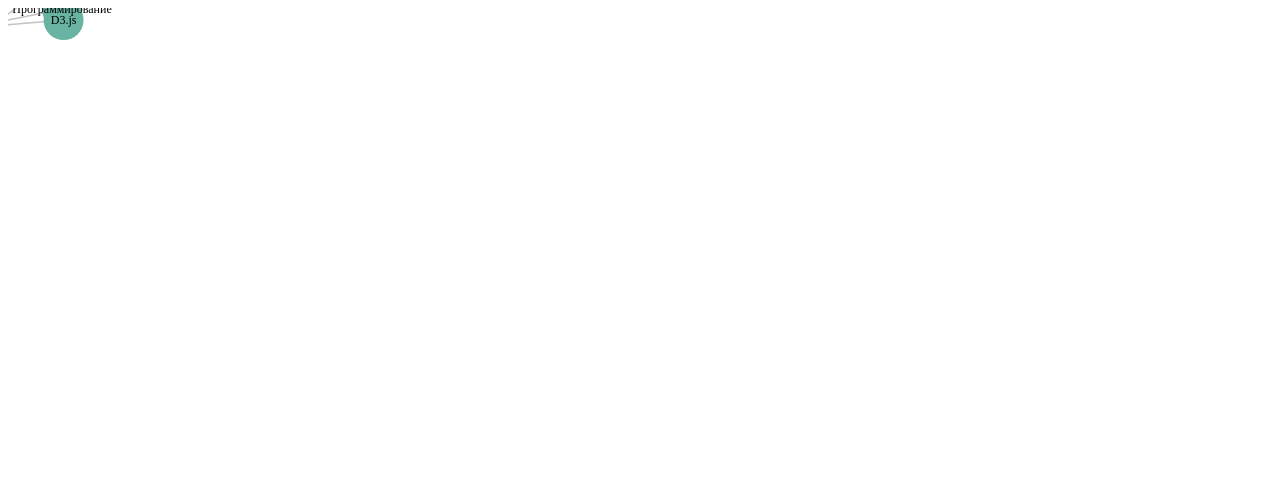
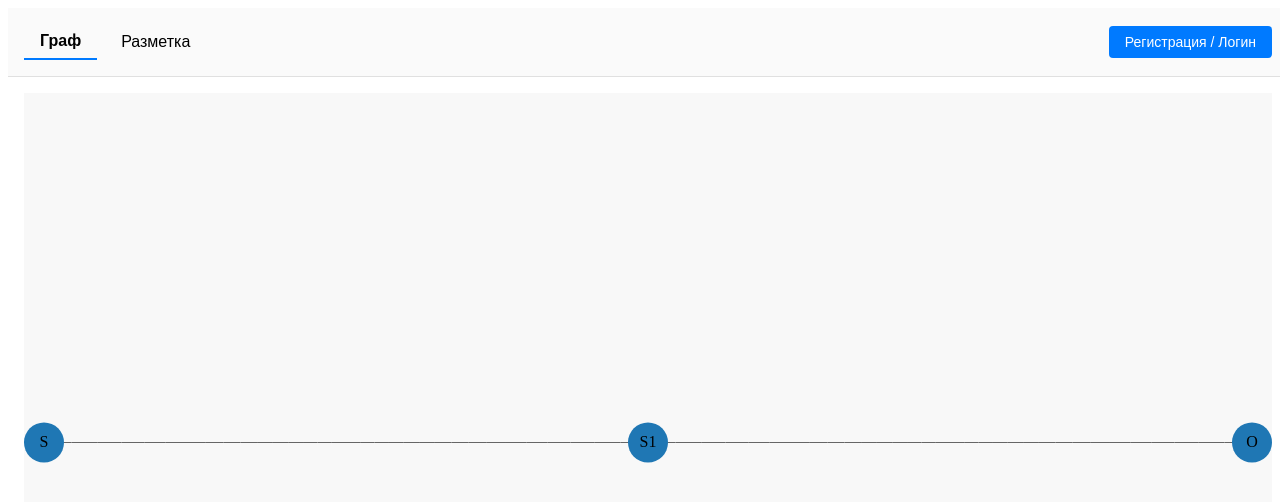
Before and after one commit to filatov04/project-grapgh, a React (Vite) app: page / in a window 1280 px wide. Shown: the top 502 px of the page. Built offline with nearby package versions, Linux system fonts and the light colour scheme.

Commit message:
added some graph with node

```diff
--- a/src/app/App.tsx
+++ b/src/app/App.tsx
@@ -1,9 +1,9 @@
-import Graph from "../Graph";
+import GraphPage from "../pages/GraphPage/GraphPage";
 
 function App() {
   return (
     <div style={{ width: "100vw", height: "100vh" }}>
-      <Graph />
+      <GraphPage />
     </div>
   );
 }
--- a/src/pages/GraphPage/Graph.tsx
+++ /dev/null
@@ -1,3 +0,0 @@
-export const GraphPage = () => {
-  return <div>GraphPage</div>;
-};
--- a/src/pages/GraphPage/GraphPage.module.css
+++ b/src/pages/GraphPage/GraphPage.module.css
@@ -0,0 +1,71 @@
+.graph-page {
+  display: flex;
+  flex-direction: column;
+  height: 100vh;
+  background-color: #ffffff;
+}
+
+.graph-page__header {
+  display: flex;
+  align-items: center;
+  justify-content: space-between;
+  padding: 16px;
+  border-bottom: 1px solid #e0e0e0;
+  background-color: #fafafa;
+}
+
+.graph-page__tabs {
+  display: flex;
+}
+
+.graph-page__tab {
+  padding: 8px 16px;
+  margin-right: 8px;
+  border: none;
+  background: none;
+  font-size: 16px;
+  cursor: pointer;
+}
+
+.graph-page__tab[aria-selected="true"] {
+  border-bottom: 2px solid #007aff;
+  font-weight: bold;
+}
+
+.graph-page__login {
+  padding: 8px 16px;
+  font-size: 14px;
+  cursor: pointer;
+  background-color: #007aff;
+  color: #ffffff;
+  border: none;
+  border-radius: 4px;
+}
+
+.graph-page__content {
+  flex: 1;
+  overflow: auto;
+  padding: 16px;
+}
+
+.graph-page__svg {
+  width: 100%;
+  height: 100%;
+  background-color: #f8f8f8;
+}
+
+/* Стили для узлов и связей */
+.link {
+  stroke: #666666;
+  stroke-width: 2px;
+}
+
+.node circle {
+  fill: #1f77b4;
+}
+
+.node text {
+  font-size: 12px;
+  fill: #ffffff;
+  pointer-events: none;
+}
--- /dev/null
+++ b/src/pages/GraphPage/GraphPage.tsx
@@ -0,0 +1,130 @@
+import React, { useEffect, useRef } from "react";
+import * as d3 from "d3";
+import styles from "./GraphPage.module.css";
+
+interface RDFNode {
+  id: string;
+  label: string;
+}
+interface RDFLink {
+  source: string;
+  target: string;
+  predicate: string;
+}
+
+const GraphPage: React.FC = () => {
+  const svgRef = useRef<SVGSVGElement | null>(null);
+
+  const nodes: RDFNode[] = [
+    { id: "S", label: "S" },
+    { id: "S1", label: "S1" },
+    { id: "O", label: "O" },
+  ];
+  const links: RDFLink[] = [
+    { source: "S", target: "S1", predicate: "p name" },
+    { source: "S1", target: "O", predicate: "R" },
+  ];
+
+  useEffect(() => {
+    const svgEl = svgRef.current;
+    if (!svgEl) return;
+    const svg = d3.select(svgEl);
+    const width = svgEl.clientWidth;
+    const height = svgEl.clientHeight;
+
+    // Собираем иерархию
+    const idMap = new Map(nodes.map((n) => [n.id, n] as [string, RDFNode]));
+    const childrenMap = new Map<string, RDFNode[]>();
+    links.forEach(({ source, target }) => {
+      if (!childrenMap.has(source)) childrenMap.set(source, []);
+      childrenMap.get(source)!.push(idMap.get(target)!);
+    });
+    const rootId = nodes.find((n) => !links.some((l) => l.target === n.id))!.id;
+    const root = d3.hierarchy<RDFNode>(
+      idMap.get(rootId)!,
+      (d) => childrenMap.get(d.id) || []
+    );
+    const tree = d3.tree<RDFNode>().size([height - 40, width - 40]);
+    tree(root);
+
+    // Центрируем граф
+    const xs = root.descendants().map((d) => d.x!);
+    const ys = root.descendants().map((d) => d.y!);
+    const xMin = d3.min(xs)!,
+      xMax = d3.max(xs)!;
+    const yMin = d3.min(ys)!,
+      yMax = d3.max(ys)!;
+    const xOffset = (height - (xMax - xMin)) / 2 - xMin;
+    const yOffset = (width - (yMax - yMin)) / 2 - yMin;
+
+    const g = svg
+      .append("g")
+      .attr("transform", `translate(${yOffset},${xOffset})`);
+
+    // Генератор путей для связей с корректной типизацией
+    const linkGenerator = d3
+      .linkHorizontal<
+        d3.HierarchyPointLink<RDFNode>,
+        d3.HierarchyPointNode<RDFNode>
+      >()
+      .x((d) => d.y!)
+      .y((d) => d.x!);
+
+    // Рендер связей
+    g.selectAll("path.link")
+      .data(root.links())
+      .enter()
+      .append("path")
+      .classed("link", true)
+      .attr("d", linkGenerator)
+      .attr("stroke", "#666")
+      .attr("fill", "none");
+
+    // Рендер узлов
+    const nodeG = g
+      .selectAll("g.node")
+      .data(root.descendants())
+      .enter()
+      .append("g")
+      .classed("node", true)
+      .attr("transform", (d) => `translate(${d.y!},${d.x!})`);
+
+    nodeG.append("circle").attr("r", 20).attr("fill", "#1f77b4");
+    nodeG
+      .append("text")
+      .attr("dy", 4)
+      .attr("text-anchor", "middle")
+      .text((d) => d.data.label);
+
+    // Cleanup
+    return () => {
+      svg.selectAll("*").remove();
+    };
+  }, []);
+
+  return (
+    <div className={styles["graph-page"]}>
+      <header className={styles["graph-page__header"]}>
+        <nav className={styles["graph-page__tabs"]}>
+          <button className={styles["graph-page__tab"]} aria-selected="true">
+            Граф
+          </button>
+          <button className={styles["graph-page__tab"]}>Разметка</button>
+        </nav>
+        <button className={styles["graph-page__login"]}>
+          Регистрация / Логин
+        </button>
+      </header>
+      <div className={styles["graph-page__content"]}>
+        <svg
+          ref={svgRef}
+          className={styles["graph-page__svg"]}
+          width="100%"
+          height="600px"
+        />
+      </div>
+    </div>
+  );
+};
+
+export default GraphPage;
--- a/src/shared/ui/Button.tsx
+++ b/src/shared/ui/Button.tsx
@@ -1,5 +1,3 @@
-import React from "react";
-
 export const Button = () => {
   return <div>Button</div>;
 };
```
Also changed, not shown: src/GraphPage.tsx (renamed from src/Graph.tsx).
